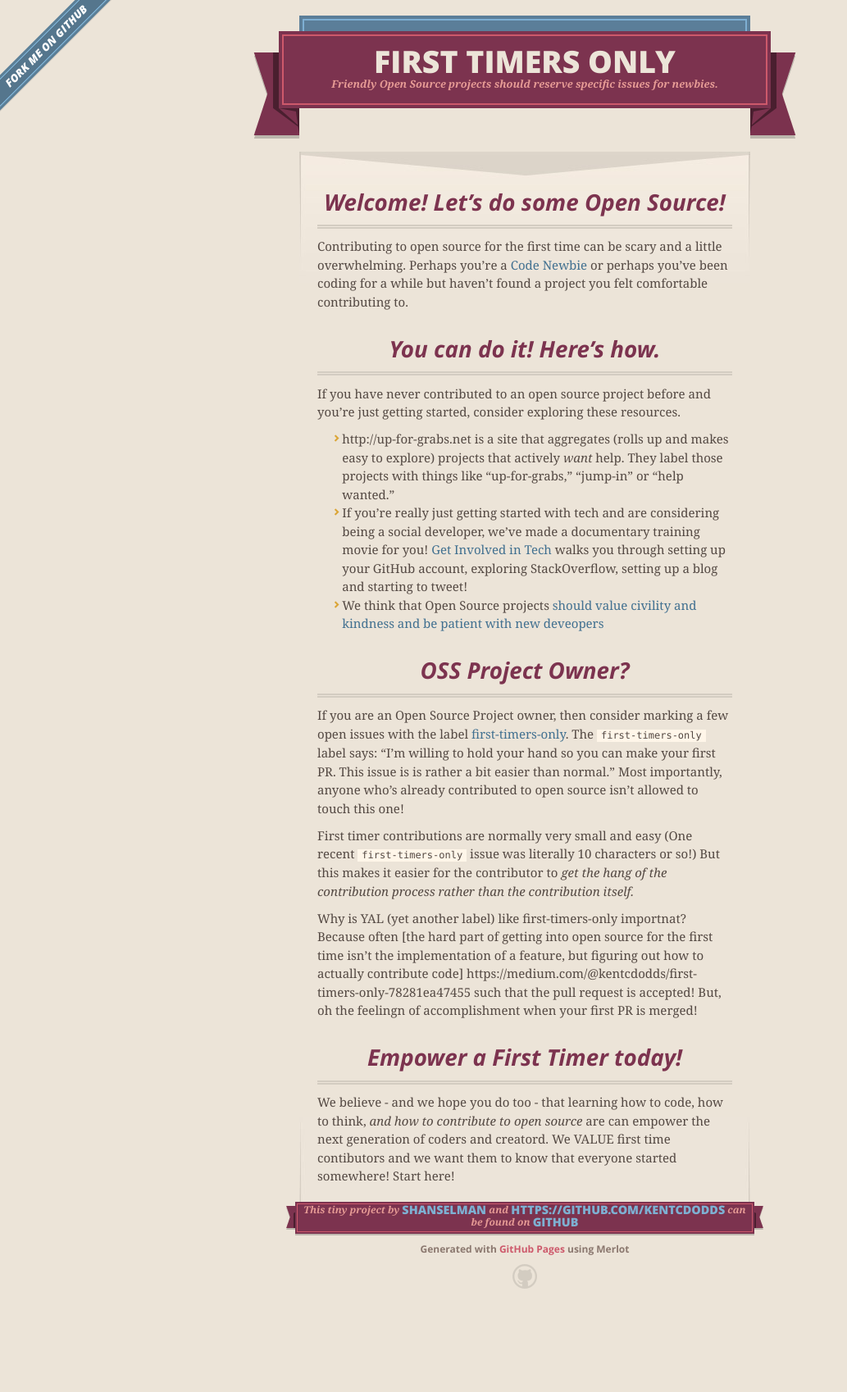
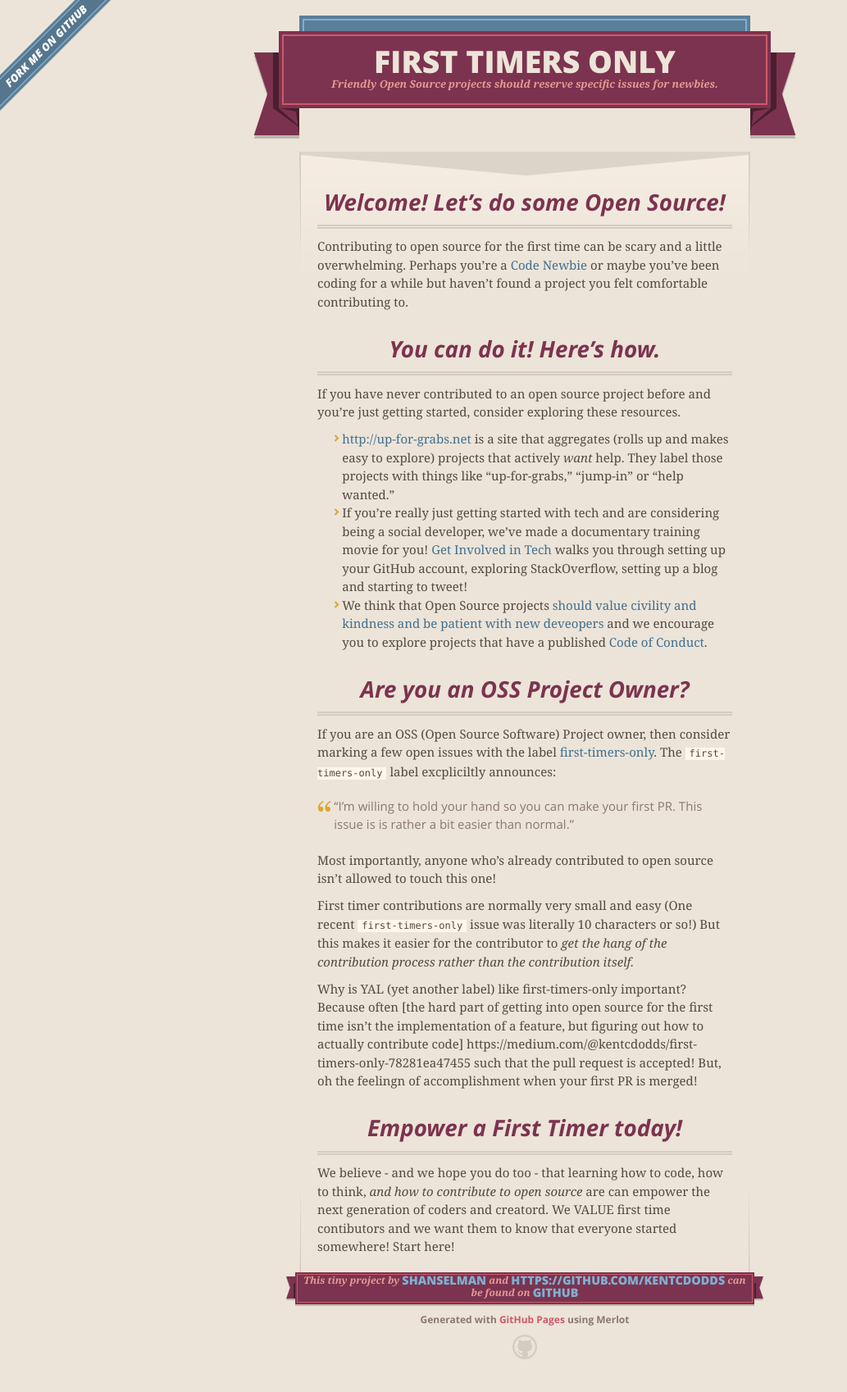
Before and after one commit to shanselman/firsttimersonly, a Jekyll site: the page built from index.md, in a window 1280 px wide. Shown: the whole page at 82% size, without its empty margins (0-1033 px from the left). Built offline with Jekyll 4.4.1, drawn with Linux system fonts in a browser that asks for light colours; nearby versions of some CDN libraries; Markdown is read by kramdown in place of the engine named in the settings; before the commit the page ends 1612 px from its top, so only the background shows below that.

Commit message:
Update index.md

```diff
--- a/index.md
+++ b/index.md
@@ -2,22 +2,25 @@
 layout: index
 ---
 ### Welcome! Let's do some Open Source!
-Contributing to open source for the first time can be scary and a little overwhelming. Perhaps you're a [Code Newbie](http://www.codenewbie.org) or perhaps you've been coding for a while but haven't found a project you felt comfortable contributing to.
+Contributing to open source for the first time can be scary and a little overwhelming. Perhaps you're a [Code Newbie](http://www.codenewbie.org) or maybe you've been coding for a while but haven't found a project you felt comfortable contributing to.
 
 
 ### You can do it! Here's how.
 If you have never contributed to an open source project before and you're just getting started, consider exploring these resources.
 
-* http://up-for-grabs.net is a site that aggregates (rolls up and makes easy to explore) projects that actively *want* help. They label those projects with things like "up-for-grabs," "jump-in" or "help wanted."
+* [http://up-for-grabs.net](http://up-for-grabs.net) is a site that aggregates (rolls up and makes easy to explore) projects that actively *want* help. They label those projects with things like "up-for-grabs," "jump-in" or "help wanted."
 * If you're really just getting started with tech and are considering being a social developer, we've made a documentary training movie for you! [Get Involved in Tech](http://www.getinvolvedintech.com) walks you through setting up your GitHub account, exploring StackOverflow, setting up a blog and starting to tweet!
-* We think that Open Source projects [should value civility and kindness and be patient with new deveopers](http://www.hanselman.com/blog/BringKindnessBackToOpenSource.aspx)
+* We think that Open Source projects [should value civility and kindness and be patient with new deveopers](http://www.hanselman.com/blog/BringKindnessBackToOpenSource.aspx) and we encourage you to explore projects that have a published [Code of Conduct](http://contributor-covenant.org/).
 
-### OSS Project Owner?
-If you are an Open Source Project owner, then consider marking a few open issues with the label [first-timers-only](https://github.com/search?q=label%3Afirst-timers-only). The `first-timers-only` label says: "I'm willing to hold your hand so you can make your first PR. This issue is is rather a bit easier than normal." Most importantly, anyone who's already contributed to open source isn't allowed to touch this one!
+### Are you an OSS Project Owner?
+If you are an OSS (Open Source Software) Project owner, then consider marking a few open issues with the label [first-timers-only](https://github.com/search?q=label%3Afirst-timers-only). The `first-timers-only` label excpliciltly announces:
+> "I'm willing to hold your hand so you can make your first PR. This issue is is rather a bit easier than normal."
+
+Most importantly, anyone who's already contributed to open source isn't allowed to touch this one!
 
 First timer contributions are normally very small and easy (One recent `first-timers-only` issue was literally 10 characters or so!) But this makes it easier for the contributor to _get the hang of the contribution process rather than the contribution itself._
 
-Why is YAL (yet another label) like first-timers-only  importnat? Because often [the hard part of getting into open source for the first time isn’t the implementation of a feature, but figuring out how to actually contribute code] https://medium.com/@kentcdodds/first-timers-only-78281ea47455 such that the pull request is accepted! But, oh the feelingn of accomplishment when your first PR is merged!
+Why is YAL (yet another label) like first-timers-only  important? Because often [the hard part of getting into open source for the first time isn’t the implementation of a feature, but figuring out how to actually contribute code] https://medium.com/@kentcdodds/first-timers-only-78281ea47455 such that the pull request is accepted! But, oh the feelingn of accomplishment when your first PR is merged!
 
 ### Empower a First Timer today!
 We believe - and we hope you do too - that learning how to code, how to think, *and* _how to contribute to open source_ are can empower the next generation of coders and creatord. We VALUE first time contibutors and we want them to know that everyone started somewhere! Start here!
```
